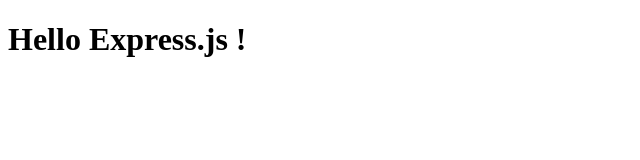
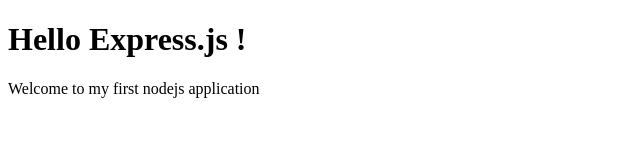
Before and after one commit to rakeshsinghjamwal/web-server, a website: page public/index.html in a window 1280 px wide. Shown: the whole page, without its empty margins (0-640 px from the left). Drawn offline with Linux system fonts and the light colour scheme.

Commit message:
Welcome message added to index.html

```diff
--- a/public/index.html
+++ b/public/index.html
@@ -6,5 +6,6 @@
 	</head>
 	<body>
 		<h1>Hello Express.js !</h1>
+		<p>Welcome to my first nodejs application</p>
 	</body>
 </html>
```
